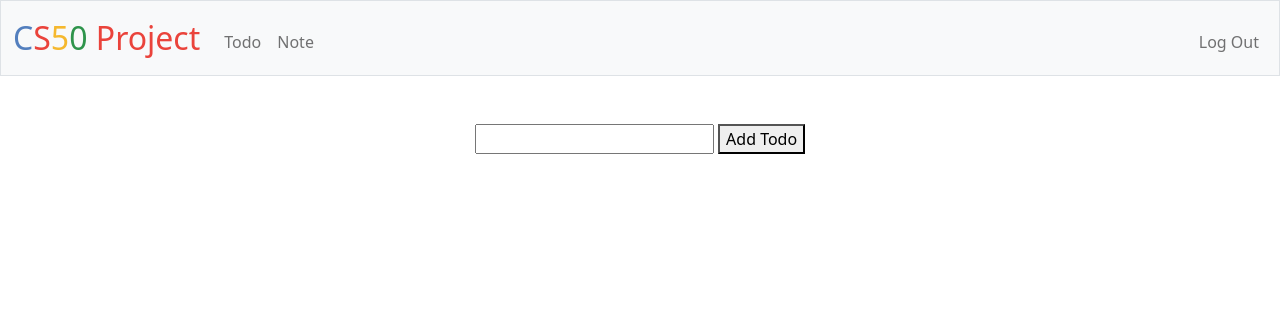
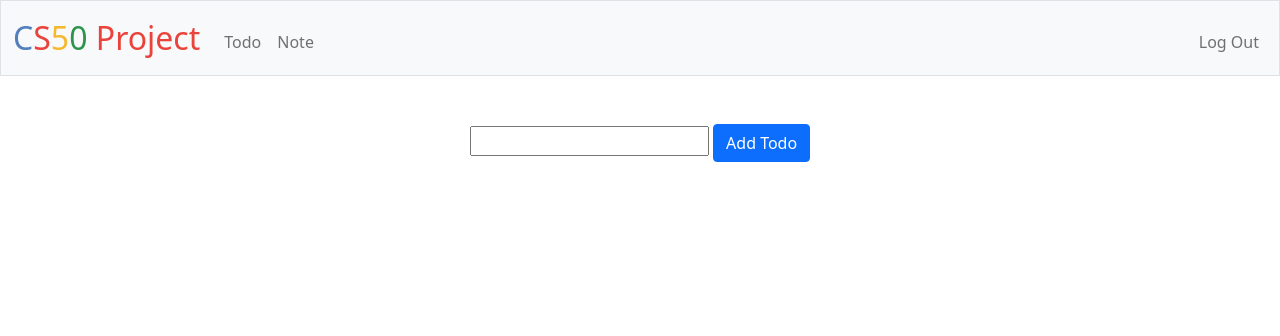
Before and after one commit to bajrasushant/CS50-solutions, a Flask app: page /todo in a window 1280 px wide. Shown: the top 336 px of the page. Run offline with Flask 2, Linux system fonts and the light colour scheme; a user stored in the database is signed in; some libraries are stand-ins or nearby versions.

Commit message:
Sat, Feb 4, 2023, 7:18 AM +05:45

```diff
--- a/project/templates/todo.html
+++ b/project/templates/todo.html
@@ -5,10 +5,11 @@
 {% endblock %}
 
 {% block main %}
+    <form action="/todo" method="post"></form>
       <input required name="todo-title" id="todo-title" type="text" />
-      <button type="submit">Add Todo</button>
+      <button class="btn btn-primary" type="submit">Add Todo</button>
         {% for todo in todo_list %}
             <div id="todo-list">{{ todo.todo }}<span> </span> {{ todo.time }}</div>
         {% endfor %}
-
+    </form>
 {% endblock %}
```
